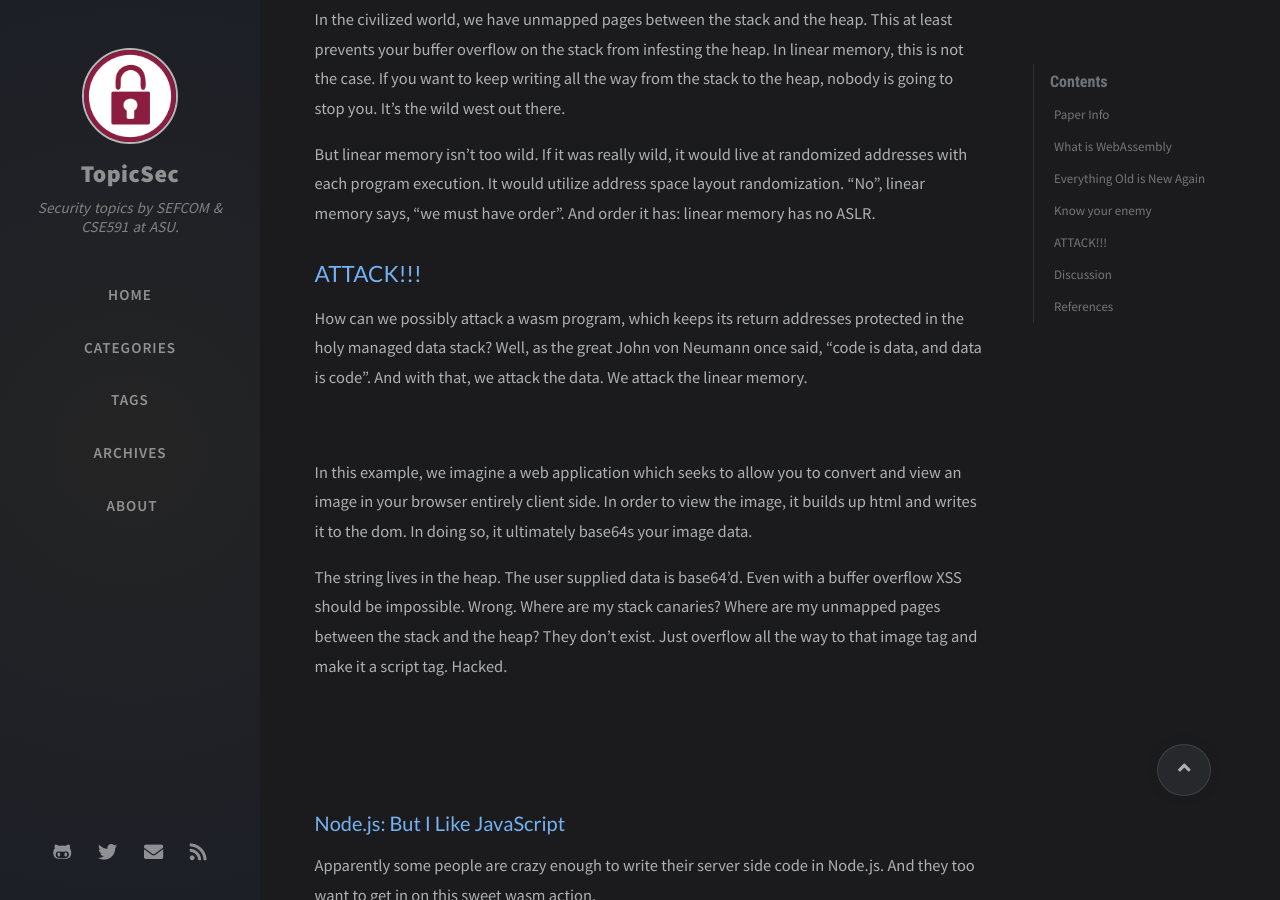
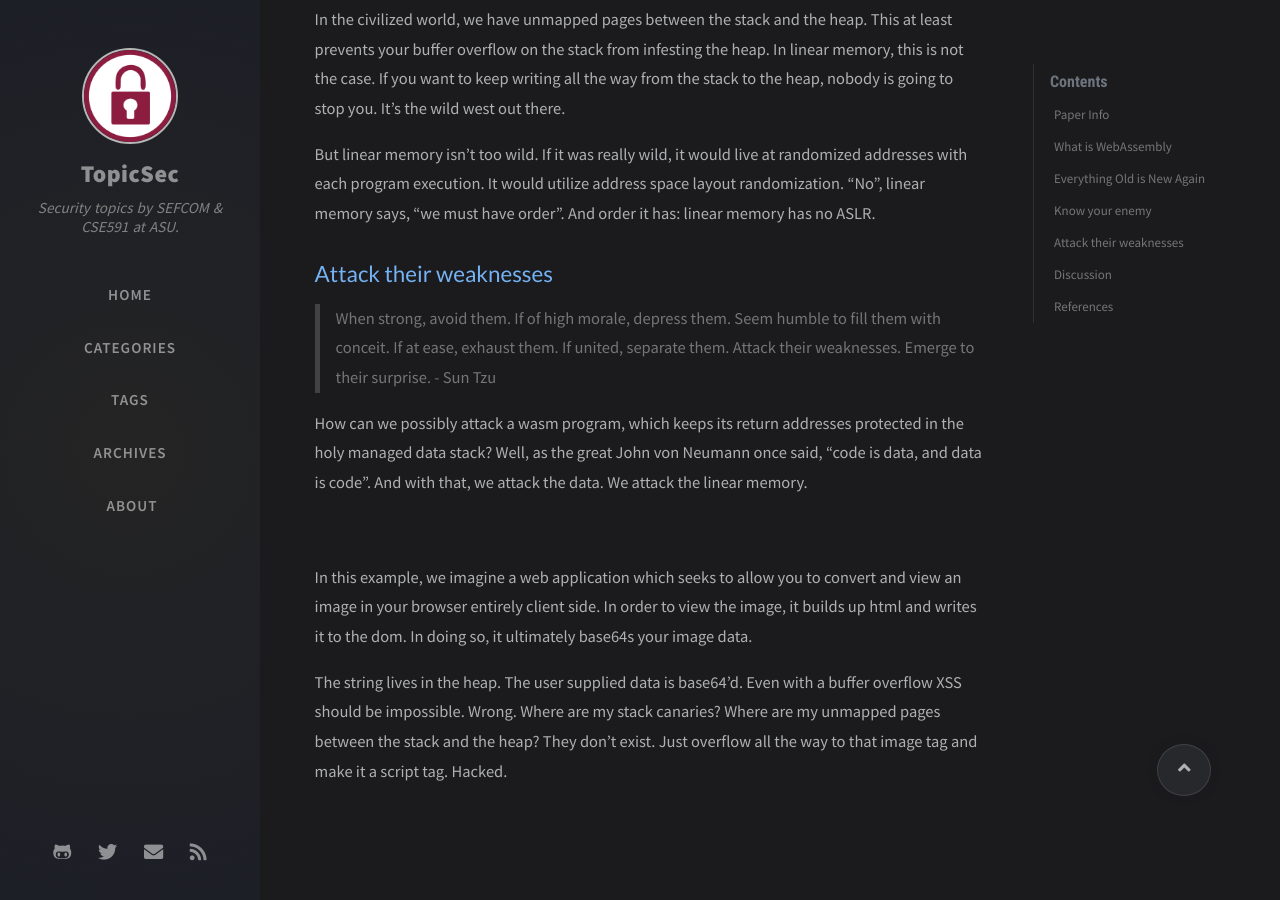
Before and after one commit to TopicSec/topicsec.github.io, a Jekyll site: the page built from _posts/2020-09-16-wasm.md, in a window 1280 px wide and 900 px high, scrolled down 3168 px. Built offline with Jekyll 4.4.1, drawn with Linux system fonts in a browser that asks for light colours; nearby versions of some CDN libraries; comment, search, counter and statistics services are not loaded.

Commit message:
More Sun

```diff
--- a/_posts/2020-09-16-wasm.md
+++ b/_posts/2020-09-16-wasm.md
@@ -118,7 +118,9 @@ It would utilize address space layout randomization.
 "No", linear memory says, "we must have order".
 And order it has: linear memory has no ASLR.
 
-## ATTACK!!!
+## Attack their weaknesses
+
+> When strong, avoid them. If of high morale, depress them. Seem humble to fill them with conceit. If at ease, exhaust them. If united, separate them. Attack their weaknesses. Emerge to their surprise. - Sun Tzu
 
 How can we possibly attack a wasm program, which keeps its return addresses protected in the holy managed data stack?
 Well, as the great John von Neumann once said, "code is data, and data is code".
```
